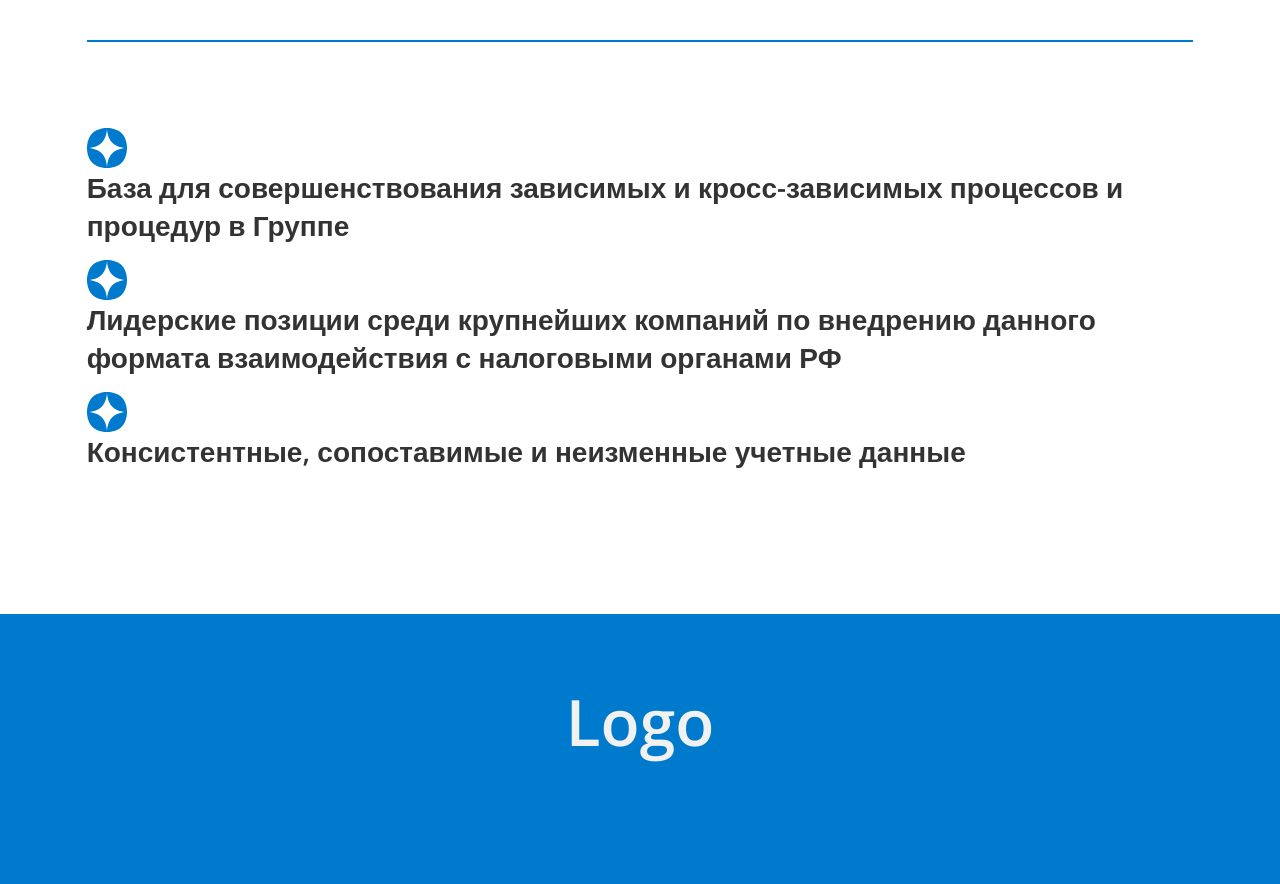
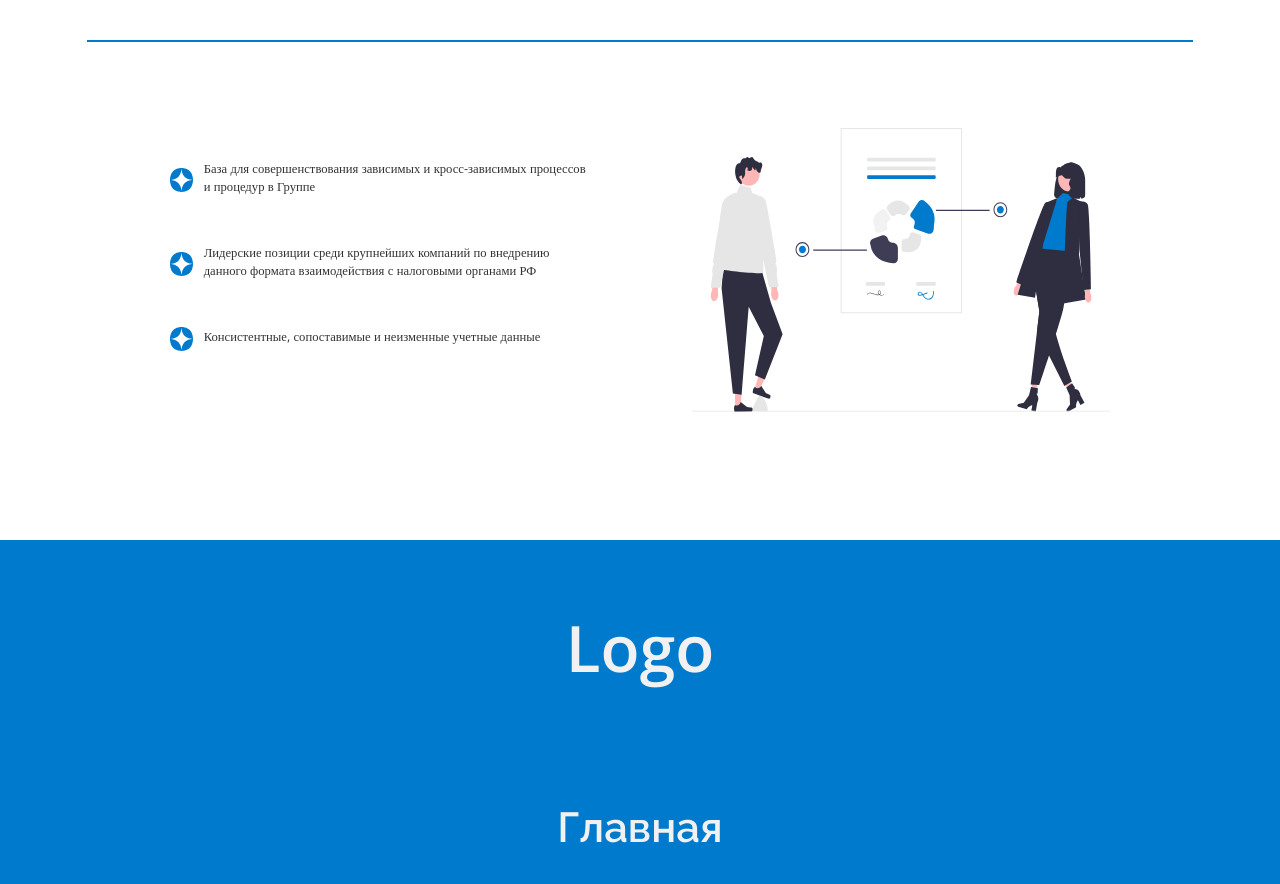
Before and after one commit to k1ngsterr1/taxes-monitoring, a React (Create React App) app: page / in a window 1280 px wide. Shown: the part 6782-7666 px from the top of the page. Built offline with nearby package versions, Linux system fonts and the light colour scheme.

Commit message:
taxes-monitoring V5.7

```diff
--- a/src/screens/LastScreen.tsx
+++ b/src/screens/LastScreen.tsx
@@ -162,6 +162,11 @@ const LastScreen = () => {
                 </p>
               </div>
             </div>
+            <img
+              src={illustrationTwo}
+              alt="illustration-two"
+              className="illustration-two"
+            />
           </div>
         </div>
       </div>
--- a/src/styles/last/last-styles.css
+++ b/src/styles/last/last-styles.css
@@ -233,23 +233,51 @@
     margin-top: clamp(32px, 3.33312vw, 128px);
   }
   * body .last-screen .container-box-c .screen-2 {
-    width: -moz-fit-content;
-    width: fit-content;
+    width: 85%;
     height: auto;
     margin: auto;
     display: flex;
     block-size: -moz-fit-content;
     block-size: fit-content;
     flex-direction: row;
-    justify-content: center;
+    justify-content: space-between;
     margin-top: clamp(64px, 6.66624vw, 256px);
   }
   * body .last-screen .container-box-c .screen-2 .content {
-    width: -moz-fit-content !important;
-    width: fit-content !important;
-    block-size: -moz-fit-content;
-    block-size: fit-content;
+    width: 100%;
     margin: auto;
     display: flex;
+    justify-content: space-between;
+  }
+  * body .last-screen .container-box-c .screen-2 .content .text-containez {
+    display: flex;
+    flex-direction: column;
+    margin-right: clamp(32px, 3.33312vw, 128px);
+  }
+  * body .last-screen .container-box-c .screen-2 .content .text-containez .text-tab {
+    width: clamp(295px, 30.7272vw, 1180px);
+    display: flex;
+    align-items: center;
+    margin-top: clamp(16px, 1.66656vw, 64px);
+  }
+  * body .last-screen .container-box-c .screen-2 .content .text-containez .text-tab .star {
+    width: clamp(17.5px, 1.8228vw, 70px);
+    height: clamp(17.5px, 1.8228vw, 70px);
+  }
+  * body .last-screen .container-box-c .screen-2 .content .text-containez .text-tab .paragraph-text {
+    width: -moz-fit-content;
+    width: fit-content;
+    margin-left: clamp(8px, 0.83328vw, 32px);
+    margin-top: clamp(8px, 0.83328vw, 32px);
+    color: #333333;
+    font-family: Open Sans;
+    font-size: clamp(9.5px, 0.98952vw, 38px);
+    font-style: normal;
+    font-weight: 400;
+    line-height: normal;
+    flex-shrink: 0 !important;
+  }
+  * body .last-screen .container-box-c .screen-2 .content .illustration-two {
+    width: clamp(314px, 32.70624vw, 1256px);
   }
 }/*# sourceMappingURL=last-styles.css.map */
--- a/src/styles/last/last-styles.sass
+++ b/src/styles/last/last-styles.sass
@@ -267,17 +267,49 @@ $container: 86.45833333333333%
                         margin-top: $m64
 
                     .screen-2
-                        width: fit-content
+                        width: 85%
                         height: auto
                         margin: auto
                         display: flex
                         block-size: fit-content
                         flex-direction: row
-                        justify-content: center
+                        justify-content: space-between
                         margin-top: $m128
 
                         .content
-                            width: fit-content !important
-                            block-size: fit-content
+                            width: 100%
+                            // block-size: fit-content
                             margin: auto
                             display: flex
+                            justify-content: space-between
+
+                            .text-containez
+                                display: flex
+                                flex-direction: column
+                                margin-right: $m64
+
+                                .text-tab
+                                    width: clamp(295px,30.7272vw,1180px)
+                                    display: flex
+
+                                    align-items: center
+                                    margin-top: $m32
+
+                                    .star
+                                        width: clamp(17.5px,1.8228vw,70px)
+                                        height: clamp(17.5px,1.8228vw,70px)
+
+                                    .paragraph-text
+                                        width: fit-content
+                                        margin-left: $m16
+                                        margin-top: $m16
+                                        color: $darkGray
+                                        font-family: Open Sans
+                                        font-size: clamp(9.5px,0.9895200000000001vw,38px)
+                                        font-style: normal
+                                        font-weight: 400
+                                        line-height: normal
+                                        flex-shrink: 0 !important
+
+                            .illustration-two
+                                width: clamp(314px,32.70624vw,1256px)
```
Also changed, not shown: 1 other file (tests, documents, lock files or other folders).
